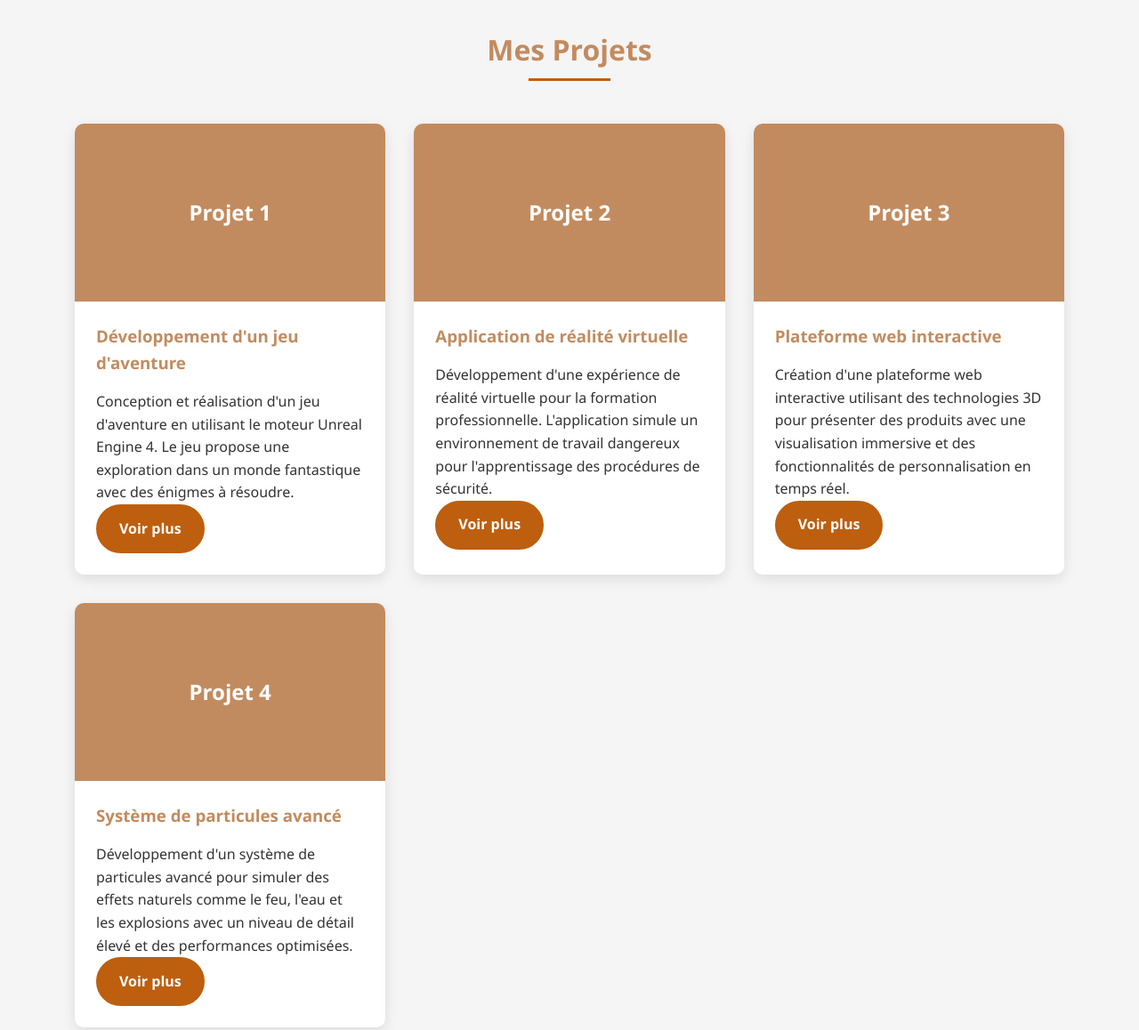
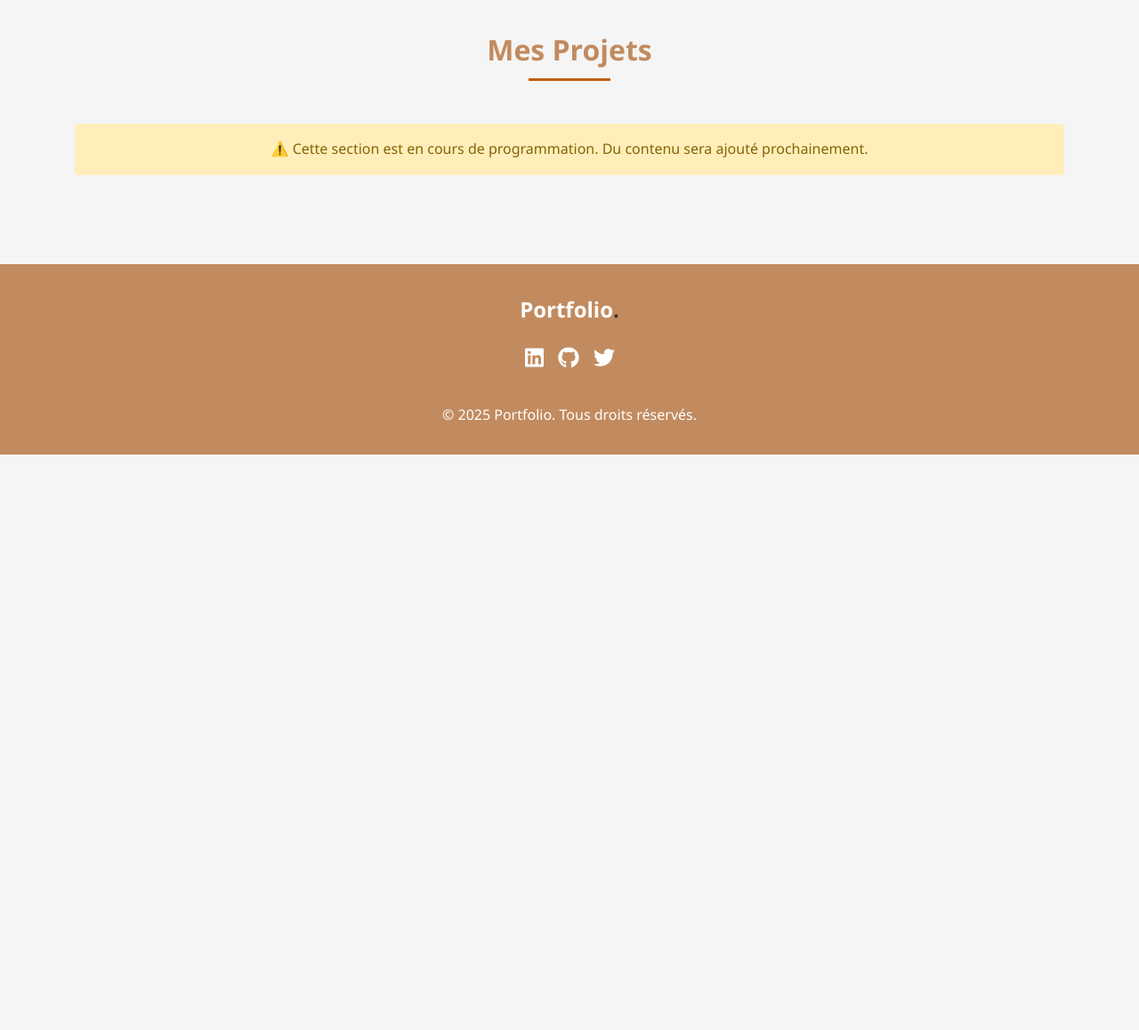
Before and after one commit to kvn4real/portfolio, a plain HTML site: page projets.html in a window 1280 px wide. Shown: the part 120-1278 px from the top of the page at 89% size. After the commit the page ends 800 px from the top, so only its background shows below. Drawn offline with Linux system fonts and the light colour scheme; a web font is replaced by a local one.

Commit message:
Update projets.html

```diff
--- a/projets.html
+++ b/projets.html
@@ -38,52 +38,11 @@
             <div class="section-title">
                 <h2>Mes Projets</h2>
             </div>
-            <div class="projets-container">
-                <div class="projet-card">
-                    <div class="projet-img">
-                        Projet 1
-                    </div>
-                    <div class="projet-content">
-                        <h3>Développement d'un jeu d'aventure</h3>
-                        <p>Conception et réalisation d'un jeu d'aventure en utilisant le moteur Unreal Engine 4. Le jeu propose une exploration dans un monde fantastique avec des énigmes à résoudre.</p>
-                        <a href="#" class="btn">Voir plus</a>
-                    </div>
-                </div>
 
-                <div class="projet-card">
-                    <div class="projet-img">
-                        Projet 2
-                    </div>
-                    <div class="projet-content">
-                        <h3>Application de réalité virtuelle</h3>
-                        <p>Développement d'une expérience de réalité virtuelle pour la formation professionnelle. L'application simule un environnement de travail dangereux pour l'apprentissage des procédures de sécurité.</p>
-                        <a href="#" class="btn">Voir plus</a>
-                    </div>
-                </div>
-
-                <div class="projet-card">
-                    <div class="projet-img">
-                        Projet 3
-                    </div>
-                    <div class="projet-content">
-                        <h3>Plateforme web interactive</h3>
-                        <p>Création d'une plateforme web interactive utilisant des technologies 3D pour présenter des produits avec une visualisation immersive et des fonctionnalités de personnalisation en temps réel.</p>
-                        <a href="#" class="btn">Voir plus</a>
-                    </div>
-                </div>
-
-                <div class="projet-card">
-                    <div class="projet-img">
-                        Projet 4
-                    </div>
-                    <div class="projet-content">
-                        <h3>Système de particules avancé</h3>
-                        <p>Développement d'un système de particules avancé pour simuler des effets naturels comme le feu, l'eau et les explosions avec un niveau de détail élevé et des performances optimisées.</p>
-                        <a href="#" class="btn">Voir plus</a>
-                    </div>
-                </div>
+            <!-- Message en cours de programmation -->
+            <div class="info-message" style="background-color: #ffeeba; color: #856404; padding: 15px; border: 1px solid #ffeeba; border-radius: 5px; margin-bottom: 20px; text-align: center;">
+                ⚠️ Cette section est en cours de programmation. Du contenu sera ajouté prochainement.
             </div>
-        </div>
     </section>
 
     <!-- Pied de page -->
```
